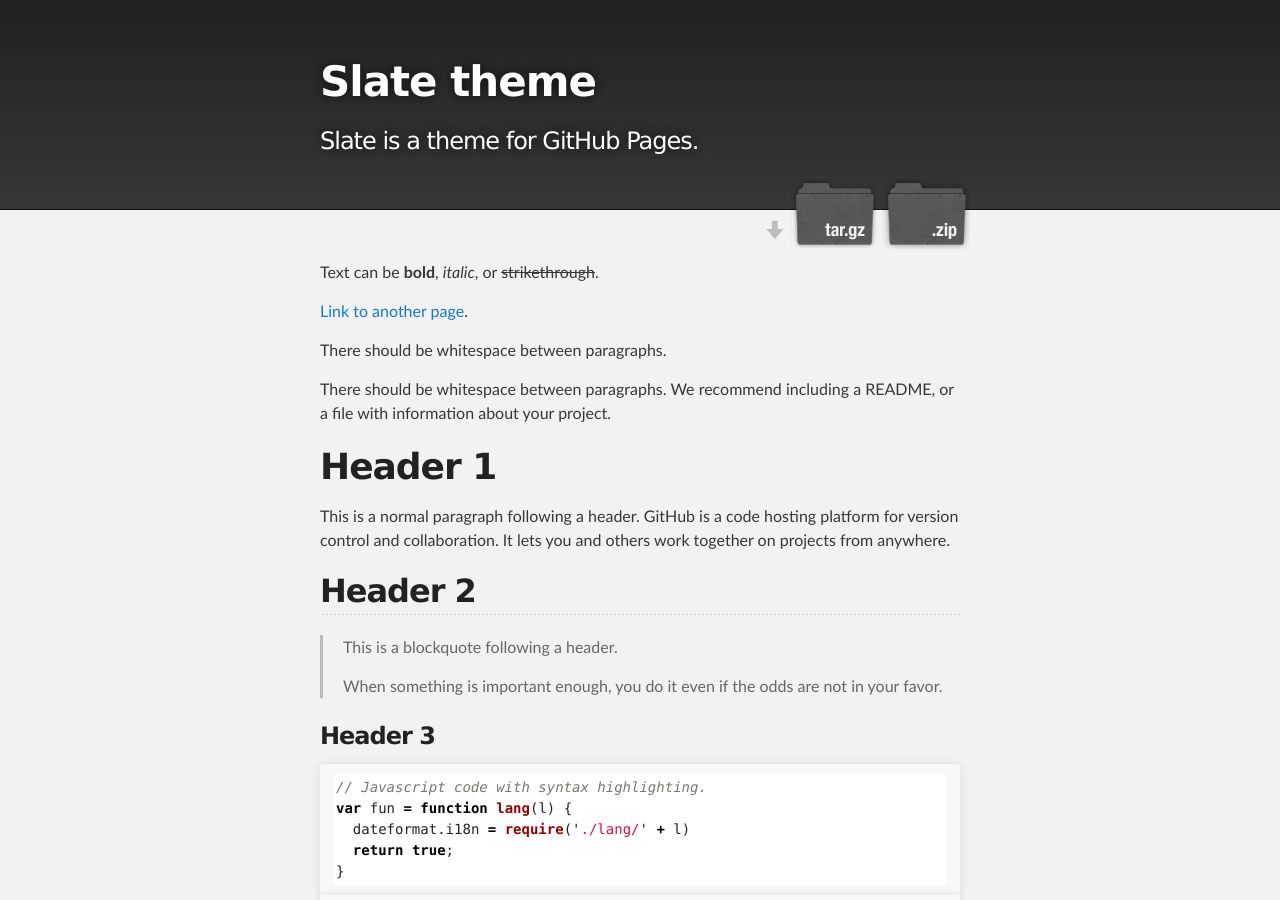
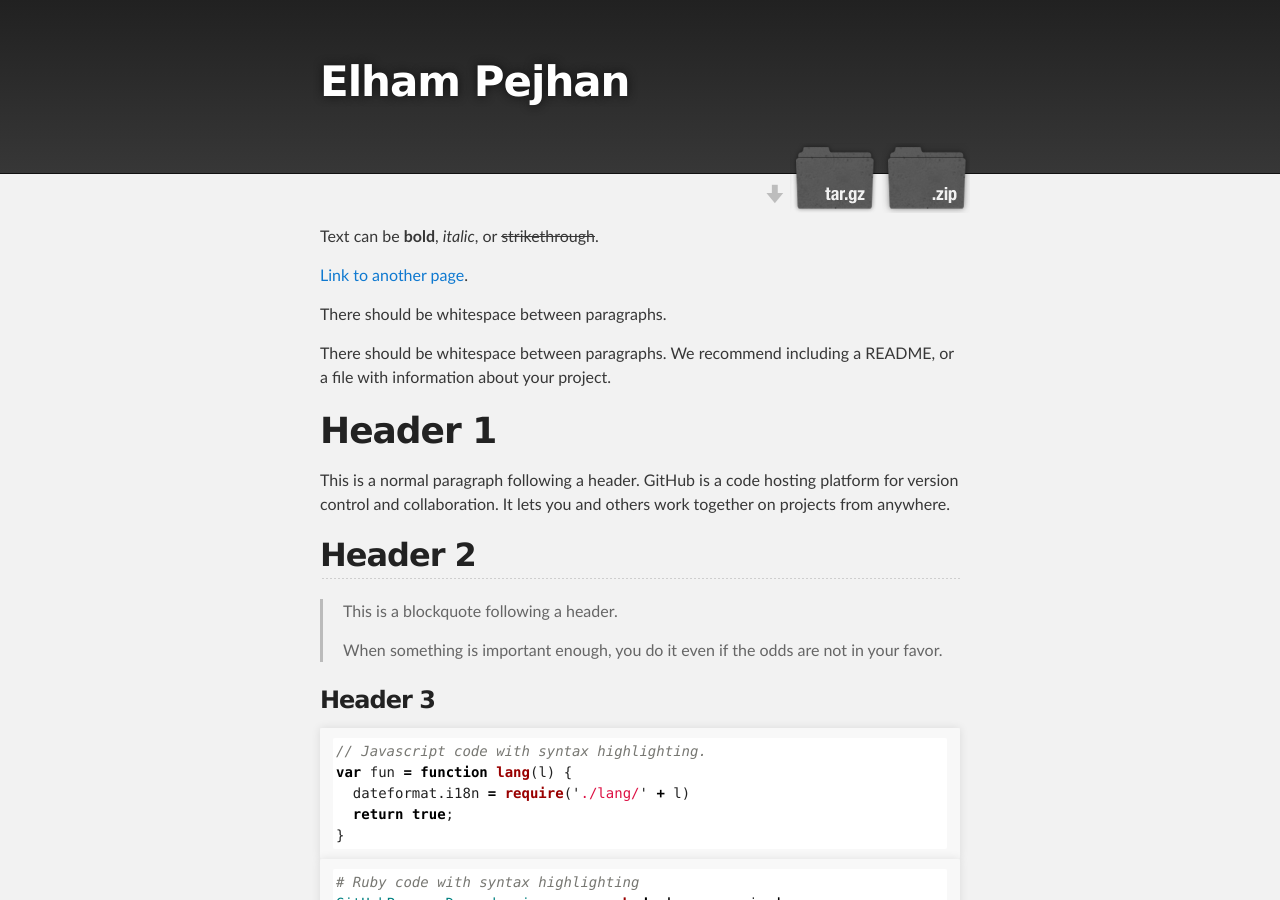
Before and after one commit to epejhan90/epejhan90.github.io, a Jekyll site: the page built from index.md, in a window 1280 px wide and 900 px high. Built offline with Jekyll 4.4.1, drawn with Linux system fonts in a browser that asks for light colours; the repository's description, which GitHub fills in, is left out.

Commit message:
Update _config.yml

```diff
--- a/_config.yml
+++ b/_config.yml
@@ -1,5 +1,5 @@
-title: Slate theme
-description: Slate is a theme for GitHub Pages.
+title: Elham Pejhan
+description:
 show_downloads: true
 google_analytics:
 theme: jekyll-theme-slate
```
